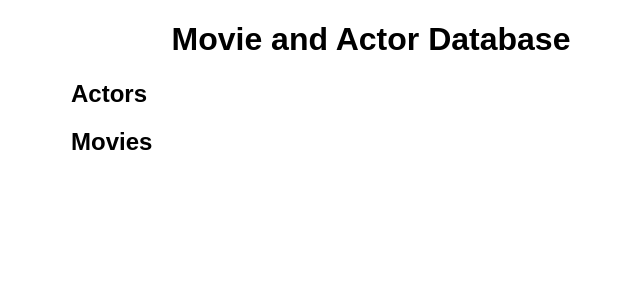
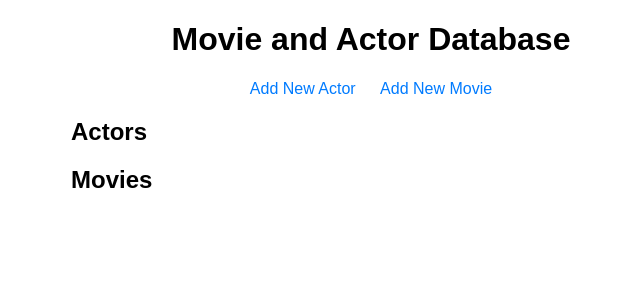
Before and after one commit to Dwhite77/FSWDCapstone, a Flask app: page / in a window 1280 px wide. Shown: the top 300 px of the page, without its empty margins (269-909 px from the left). Run offline with Flask 2, Linux system fonts and the light colour scheme; data that the repository does not hold is empty.

Commit message:
making changes so we can add items to the db

```diff
--- a/app.py
+++ b/app.py
@@ -107,6 +107,32 @@ def update_movie(id):
         return jsonify({'message': 'Movie updated'}), 200
     return jsonify({'message': 'Movie not found'}), 404
 
+
+
+# Route to render the add actor page
+@app.route('/add_actor', methods=['GET', 'POST'])
+@requires_auth('add:actor')  # Protect this route
+def add_actor_page():
+    if request.method == 'POST':
+        data = request.form
+        new_actor = Actor(name=data['name'], age=data['age'], gender=data['gender'])
+        db.session.add(new_actor)
+        db.session.commit()
+        return jsonify({'message': 'Actor added'}), 201
+    return render_template('add_actor.html')  # Ensure add_actor.html is in the templates folder
+
+# Route to render the add movie page
+@app.route('/add_movie', methods=['GET', 'POST'])
+@requires_auth('add:movie')  # Protect this route
+def add_movie_page():
+    if request.method == 'POST':
+        data = request.form
+        new_movie = Movie(title=data['title'], release_date=data['release_date'])
+        db.session.add(new_movie)
+        db.session.commit()
+        return jsonify({'message': 'Movie added'}), 201
+    return render_template('add_movie.html')  # Ensure add_movie.html is in the templates folder
+
 # Start the application
 if __name__ == '__main__':
     app.run(debug=True)
--- a/templates/index.html
+++ b/templates/index.html
@@ -22,11 +22,27 @@
             border: 1px solid #ccc;
             border-radius: 5px;
         }
+        nav {
+            text-align: center;
+            margin-bottom: 20px;
+        }
+        nav a {
+            margin: 0 10px;
+            text-decoration: none;
+            color: #007BFF;
+        }
+        nav a:hover {
+            text-decoration: underline;
+        }
     </style>
 </head>
 <body>
     <div class="container">
         <h1>Movie and Actor Database</h1>
+        <nav>
+            <a href="/add_actor">Add New Actor</a>
+            <a href="/add_movie">Add New Movie</a>
+        </nav>
         <h2>Actors</h2>
         <div id="actors"></div>
 
```
Also changed, not shown: README.md, 1 other file.
